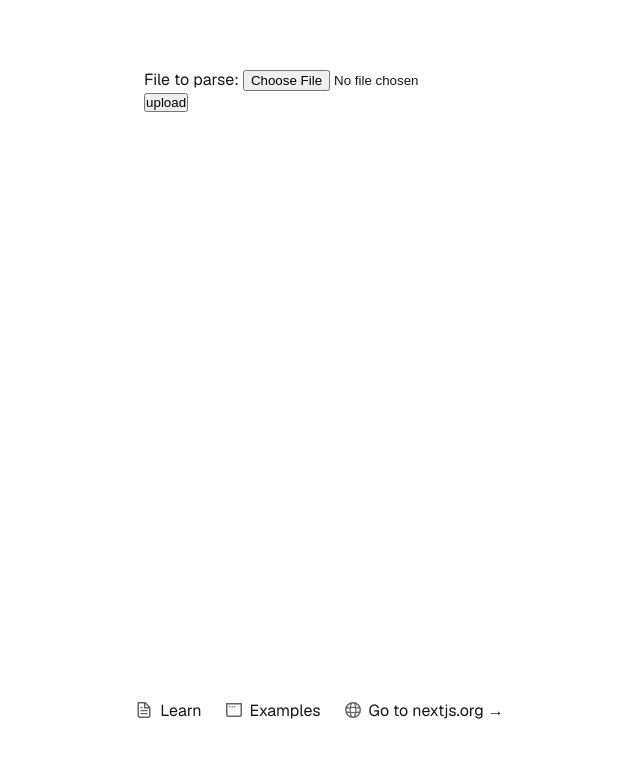
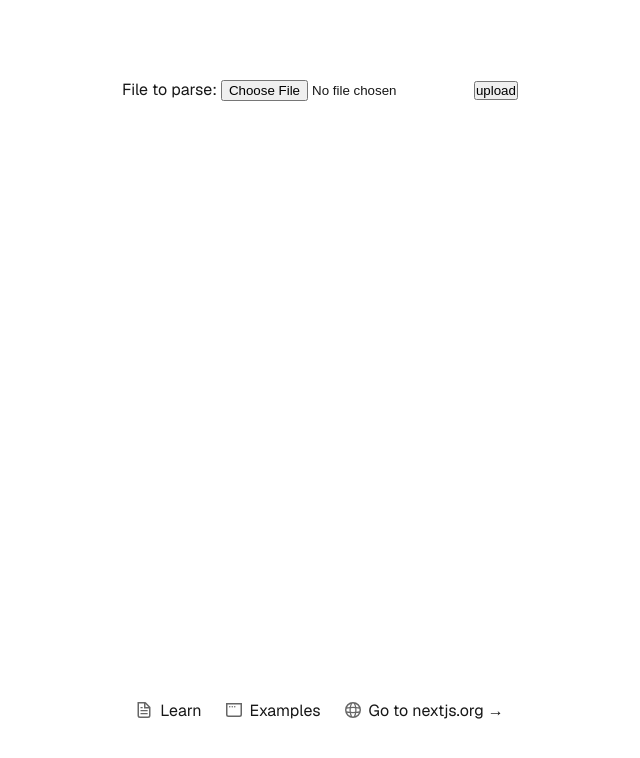
Before and after one commit to hellofadude/FileUploadService, a Next.js app: page / in a window 1280 px wide. Shown: the top 758 px of the page, without its empty margins (320-960 px from the left). Built offline with nearby package versions, Linux system fonts and the light colour scheme.

Commit message:
refactoring service files

```diff
--- a/src/app/fileUpload.js
+++ /dev/null
@@ -1,38 +0,0 @@
-"use client"
-
-import React from 'react';
-import handleUpload from "./fileUploadService";
-import { useActionState } from "react";
-
-
-
-export default function FileuploadService() {
-  const [state, formAction, isPending] = useActionState(handleUpload, "");
-
-  return(
-    <>
-     <form action={formAction}>
-          <div>
-             <div>
-               <label>
-                  File to parse:  <input
-                      type='file'
-                      name='myFile' />
-               </label>
-             </div>
-             <div>
-              <button type="submit">upload</button>
-            </div>
-              {isPending ? "Loading..." :
-                 state === "" ? "" :
-                 <div style={{ border: '1px solid black', padding: '10px', marginTop: '100px' }}>
-                    <h3>Report</h3>
-                       <pre style={{ whiteSpace: 'pre-wrap' }}>{state}</pre>
-                 </div>
-               }
-          </div>
-      </form>
-
-    </>
-  )
-}
--- a/src/app/fileUploadService.js
+++ b/src/app/fileUploadService.js
@@ -1,34 +1,37 @@
-"use server"
+"use client"
 
-export default async function handleUpload(currentstate, formData) {
-    let data = new FormData();
-    data.append('file', formData.get("myFile"));
-    let report = "";
-
-    try {
-      // send request to backend and wait for the response
-      response =  await fetch("http://127.0.0.1:8080", {
-          mode: "no-cors",
-          method: "POST",
-          // Data will be serialized and sent as json
-          body: data,
-          // tell the server we're sending JSON
-      }).then(response => {
-        if (!response.ok) {
-          throw new Error('Network response was not ok');
-        }
-        return response.json();
-      }).then(data => {
-        console.log('New User Data:', data);
-        report  =  data;
+import React from 'react';
+import handleUpload from "./handleUpload";
+import { useActionState } from "react";
 
 
-      }).catch(error => {
-        console.error('Error:', error);
-      })
-    } catch (error) {
-      // an error occured
-    }
 
-    return report;
-  }
+export default function Fileupload() {
+  const [state, formAction, isPending] = useActionState(handleUpload, "");
+
+  return(
+    <>
+     <form action={formAction}>
+          <div style={{display:'block'}}>
+
+               <label>
+                  File to parse:  <input
+                      type='file'
+                      name='myFile' />
+               </label>
+
+               <button type="submit">upload</button>
+               {isPending ? "Loading..." :
+                 state === "" ? "" :
+                 <div style={{ border: '1px solid black', padding: '10px', marginTop: '100px' }}>
+                    <h3>Report</h3>
+                       <pre style={{ whiteSpace: 'pre-wrap' }}>{state}</pre>
+                 </div>
+               }
+
+          </div>
+      </form>
+
+    </>
+  )
+}
--- a/src/app/page.js
+++ b/src/app/page.js
@@ -1,8 +1,8 @@
 
 import Image from "next/image";
 import styles from "./page.module.css";
-import FileuploadService from "./fileUpload";
-import { Suspense } from 'react'
+import FileUpload from "./fileUploadService";
+
 
 function Home() {
 
@@ -13,7 +13,7 @@ function Home() {
         <div className={styles.page}>
          <div>
           <main className={styles.main}>
-            <FileuploadService />
+            <FileUpload />
 
           </main>
 
```
